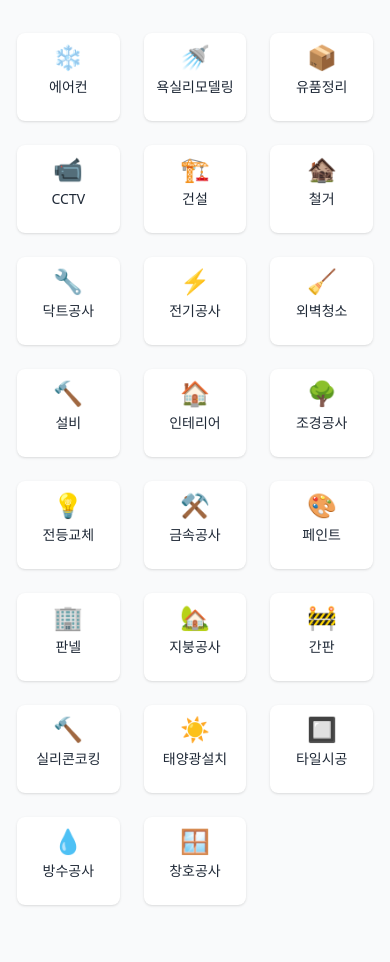
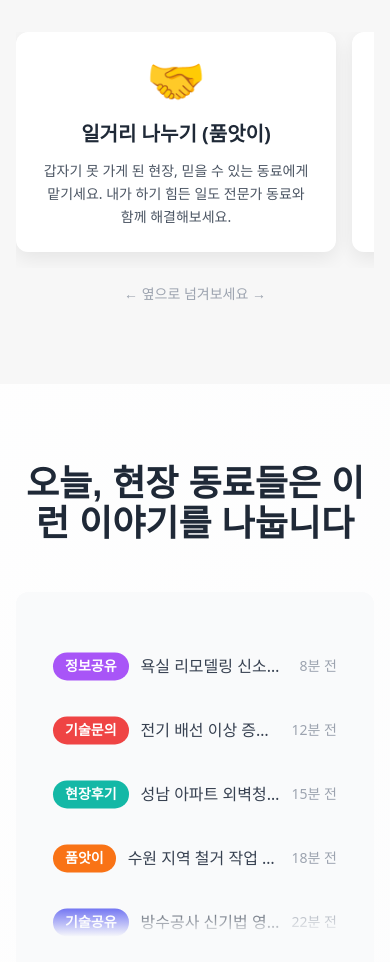
Before and after one commit to stelaive/5proapp, a Next.js app: page /marketplace in a window 390 px wide. Shown: the part 1020-1982 px from the top of the page. Built offline with nearby package versions, Linux system fonts and the light colour scheme; a web font is replaced by a local one.

Commit message:
일거리장터 마무리
변경사항 적용

```diff
--- a/src/app/marketplace/page.tsx
+++ b/src/app/marketplace/page.tsx
@@ -5,6 +5,15 @@ import Navigation from '@/components/Navigation'
 import Footer from '@/components/Footer'
 import FloatingDownload from '@/components/FloatingDownload'
 import { motion } from 'framer-motion'
+
+// 스크롤바 숨기기 스타일 추가
+const scrollbarHideStyle = {
+  msOverflowStyle: 'none',
+  scrollbarWidth: 'none',
+  '&::-webkit-scrollbar': {
+    display: 'none'
+  }
+} as React.CSSProperties
 
 // 업종 데이터
 const industries = [
@@ -104,7 +113,7 @@ export default function Marketplace() {
       <Navigation currentPage="marketplace" />
 
       {/* Hero Section */}
-      <section className="relative pt-24 pb-20 bg-black text-white overflow-hidden min-h-screen flex items-start">
+      <section className="relative pt-24 pb-20 bg-black text-white overflow-hidden min-h-screen flex items-center">
         <div className="absolute inset-0 z-0">
           <Image
             src="/images/일거리장터히어로섹션.gif"
@@ -114,34 +123,40 @@ export default function Marketplace() {
             priority
             unoptimized
           />
-          <div className="absolute inset-0 bg-gradient-to-r from-black/30 to-black/30"></div>
+          <div className="absolute inset-0 bg-gradient-to-r from-black/40 to-black/40"></div>
         </div>
         <motion.div
-          className="container mx-auto px-4 relative z-10 pt-16"
+          className="container mx-auto px-4 relative z-10"
           initial="initial"
           animate="animate"
           variants={staggerContainer}
         >
-          <div className="max-w-4xl">
+          <div className="max-w-4xl text-left md:text-left">
             <motion.h1
-              className="text-5xl md:text-6xl font-bold mb-6 font-jalnan leading-tight text-white"
+              className="text-6xl md:text-8xl font-extrabold mb-6 font-jalnan leading-tight text-white text-center md:text-left"
               variants={fadeInUp}
             >
-              일거리장터<br />
-              <span className="text-3xl md:text-4xl text-white">18개 업종이 모이는<br />현장형 커뮤니티</span>
+              일은 나누고<br />
+              기술은 더하는
             </motion.h1>
             <motion.p
-              className="text-xl md:text-2xl mb-8 text-white"
+              className="text-lg md:text-2xl mb-8 font-medium leading-relaxed text-center md:text-left"
+              style={{ color: '#E0E0E0' }}
               variants={fadeInUp}
             >
-              정보·기술·일거리, 필요한 건 여기서 해결!
+              <span className="block md:hidden">
+                No.1 현장 전문가 커뮤니티,<br />일거리장터
+              </span>
+              <span className="hidden md:block">
+                대한민국 현장 전문가들의 필수 커뮤니티,<br />일거리장터
+              </span>
             </motion.p>
           </div>
         </motion.div>
       </section>
 
-      {/* 업종별 커뮤니티 섹션 */}
-      <section className="py-20 bg-gray-50">
+      {/* 메인 섹션 1: 핵심 기능 허브 */}
+      <section className="py-20" style={{ backgroundColor: '#F7F7F7' }}>
         <div className="container mx-auto px-4">
           <motion.h2
             className="text-4xl font-bold text-center mb-12 font-jalnan text-gray-800"
@@ -149,10 +164,237 @@ export default function Marketplace() {
             whileInView={fadeInUp.animate}
             viewport={{ once: true }}
           >
-            업종별 전문가를 만나보세요!
+            사장님의 일감은 늘고, 고민은 줄어드는 공간
           </motion.h2>
+          {/* 데스크톱: 2열 그리드 */}
           <motion.div
-            className="grid grid-cols-3 gap-2 max-w-3xl mx-auto"
+            className="hidden md:grid md:grid-cols-2 gap-8 max-w-4xl mx-auto"
+            variants={staggerContainer}
+            initial="initial"
+            whileInView="animate"
+            viewport={{ once: true }}
+          >
+            {/* 일거리 나누기 카드 */}
+            <motion.div
+              className="bg-white rounded-xl p-8 text-center cursor-pointer group"
+              style={{ boxShadow: '0 6px 20px rgba(0,0,0,0.08)' }}
+              variants={scaleIn}
+              whileHover={{
+                y: -5,
+                boxShadow: '0 12px 35px rgba(0,0,0,0.15)',
+                transition: { duration: 0.3 }
+              }}
+            >
+              <div className="text-6xl mb-6 text-orange-500 transform group-hover:scale-110 transition-transform duration-300">🤝</div>
+              <h3 className="text-2xl font-bold mb-4 text-gray-800 group-hover:text-orange-500 transition-colors">
+                일거리 나누기 (품앗이)
+              </h3>
+              <p className="text-gray-600 leading-relaxed">
+                갑자기 못 가게 된 현장, 믿을 수 있는 동료에게 맡기세요. 내가 하기 힘든 일도 전문가 동료와 함께 해결해보세요.
+              </p>
+            </motion.div>
+
+            {/* 기술/정보 공유 카드 */}
+            <motion.div
+              className="bg-white rounded-xl p-8 text-center cursor-pointer group"
+              style={{ boxShadow: '0 6px 20px rgba(0,0,0,0.08)' }}
+              variants={scaleIn}
+              whileHover={{
+                y: -5,
+                boxShadow: '0 12px 35px rgba(0,0,0,0.15)',
+                transition: { duration: 0.3 }
+              }}
+            >
+              <div className="text-6xl mb-6 text-orange-500 transform group-hover:scale-110 transition-transform duration-300">💡</div>
+              <h3 className="text-2xl font-bold mb-4 text-gray-800 group-hover:text-orange-500 transition-colors">
+                기술/정보 공유
+              </h3>
+              <p className="text-gray-600 leading-relaxed">
+                현장에서 막혔던 기술 문제, 궁금했던 정보들을 각 분야 전문가 동료들에게 바로 물어보고 명쾌한 답을 얻으세요.
+              </p>
+            </motion.div>
+          </motion.div>
+
+          {/* 모바일: 가로 스와이프 */}
+          <div className="md:hidden max-w-sm mx-auto">
+            <motion.div
+              className="flex overflow-x-auto space-x-4 pb-4 px-4"
+              style={{
+                scrollSnapType: 'x mandatory',
+                ...scrollbarHideStyle
+              }}
+              initial={fadeInUp.initial}
+              whileInView={fadeInUp.animate}
+              viewport={{ once: true }}
+            >
+              {/* 일거리 나누기 카드 */}
+              <motion.div
+                className="bg-white rounded-xl p-6 text-center flex-shrink-0 w-80"
+                style={{
+                  boxShadow: '0 6px 20px rgba(0,0,0,0.08)',
+                  scrollSnapAlign: 'start'
+                }}
+                variants={scaleIn}
+              >
+                <div className="text-5xl mb-4 text-orange-500">🤝</div>
+                <h3 className="text-xl font-bold mb-3 text-gray-800">
+                  일거리 나누기 (품앗이)
+                </h3>
+                <p className="text-gray-600 leading-relaxed text-sm">
+                  갑자기 못 가게 된 현장, 믿을 수 있는 동료에게 맡기세요. 내가 하기 힘든 일도 전문가 동료와 함께 해결해보세요.
+                </p>
+              </motion.div>
+
+              {/* 기술/정보 공유 카드 */}
+              <motion.div
+                className="bg-white rounded-xl p-6 text-center flex-shrink-0 w-80"
+                style={{
+                  boxShadow: '0 6px 20px rgba(0,0,0,0.08)',
+                  scrollSnapAlign: 'start'
+                }}
+                variants={scaleIn}
+              >
+                <div className="text-5xl mb-4 text-orange-500">💡</div>
+                <h3 className="text-xl font-bold mb-3 text-gray-800">
+                  기술/정보 공유
+                </h3>
+                <p className="text-gray-600 leading-relaxed text-sm">
+                  현장에서 막혔던 기술 문제, 궁금했던 정보들을 각 분야 전문가 동료들에게 바로 물어보고 명쾌한 답을 얻으세요.
+                </p>
+              </motion.div>
+            </motion.div>
+
+            {/* 스와이프 힌트 */}
+            <div className="text-center mt-4">
+              <p className="text-gray-400 text-sm">← 옆으로 넘겨보세요 →</p>
+            </div>
+          </div>
+        </div>
+      </section>
+
+      {/* 메인 섹션 2: 실시간 커뮤니티 피드 */}
+      <section className="py-20 bg-white relative overflow-hidden">
+        <div className="absolute inset-0 z-0 opacity-10">
+          <div className="h-full bg-gradient-to-br from-gray-100 to-gray-200"></div>
+        </div>
+        <div className="container mx-auto px-4 relative z-10">
+          <motion.h2
+            className="text-4xl font-bold text-center mb-12 font-jalnan text-gray-800"
+            initial={fadeInUp.initial}
+            whileInView={fadeInUp.animate}
+            viewport={{ once: true }}
+          >
+            오늘, 현장 동료들은 이런 이야기를 나눕니다
+          </motion.h2>
+
+          {/* 뉴스 티커 스타일 게시글 피드 */}
+          <motion.div
+            className="bg-gray-50 rounded-xl p-6 max-w-4xl mx-auto overflow-hidden"
+            initial={fadeInUp.initial}
+            whileInView={fadeInUp.animate}
+            viewport={{ once: true }}
+          >
+            {/* 자동 스크롤 애니메이션 컨테이너 */}
+            <div className="h-80 overflow-hidden relative">
+              <motion.div
+                className="space-y-3"
+                animate={{ y: [0, -400] }}
+                transition={{
+                  duration: 15,
+                  repeat: Infinity,
+                  repeatType: "loop",
+                  ease: "linear"
+                }}
+              >
+                {/* 첫 번째 세트 */}
+                {[
+                  { tag: '스카이 후기', color: 'bg-green-500', text: '군포시 OOO스카이 기사님, 시간 약속 칼이시네요!', time: '방금 전' },
+                  { tag: '긴급 품앗이', color: 'bg-orange-500', text: '내일 오전 안양에서 1톤 스카이 필요하신 분! (마감 임박)', time: '2분 전' },
+                  { tag: '질문답변', color: 'bg-blue-500', text: '이 모델 CCTV 부품 어디서 구하죠? (답변 3개)', time: '5분 전' },
+                  { tag: '정보공유', color: 'bg-purple-500', text: '욕실 리모델링 신소재 정보 공유드려요', time: '8분 전' },
+                  { tag: '기술문의', color: 'bg-red-500', text: '전기 배선 이상 증상, 어떻게 해결하셨나요?', time: '12분 전' },
+                  { tag: '현장후기', color: 'bg-teal-500', text: '성남 아파트 외벽청소 완료! 깨끗하게 잘 됐네요', time: '15분 전' },
+                  { tag: '품앗이', color: 'bg-orange-500', text: '수원 지역 철거 작업 도움 필요합니다', time: '18분 전' },
+                  { tag: '기술공유', color: 'bg-indigo-500', text: '방수공사 신기법 영상 공유합니다', time: '22분 전' }
+                ].map((post, index) => (
+                  <motion.div
+                    key={`first-${index}`}
+                    className="flex items-center space-x-3 p-3 hover:bg-white rounded-lg transition-all cursor-pointer group"
+                    whileHover={{ scale: 1.02 }}
+                    onClick={() => alert('로그인 후 확인하실 수 있습니다')}
+                  >
+                    <span className={`${post.color} text-white px-3 py-1 rounded-full text-sm font-bold whitespace-nowrap`}>
+                      {post.tag}
+                    </span>
+                    <span className="text-gray-700 group-hover:text-orange-500 transition-colors flex-1 truncate">
+                      {post.text}
+                    </span>
+                    <span className="text-gray-400 text-sm whitespace-nowrap">{post.time}</span>
+                  </motion.div>
+                ))}
+
+                {/* 두 번째 세트 (무한 루프를 위한 복사본) */}
+                {[
+                  { tag: '스카이 후기', color: 'bg-green-500', text: '군포시 OOO스카이 기사님, 시간 약속 칼이시네요!', time: '방금 전' },
+                  { tag: '긴급 품앗이', color: 'bg-orange-500', text: '내일 오전 안양에서 1톤 스카이 필요하신 분! (마감 임박)', time: '2분 전' },
+                  { tag: '질문답변', color: 'bg-blue-500', text: '이 모델 CCTV 부품 어디서 구하죠? (답변 3개)', time: '5분 전' },
+                  { tag: '정보공유', color: 'bg-purple-500', text: '욕실 리모델링 신소재 정보 공유드려요', time: '8분 전' },
+                  { tag: '기술문의', color: 'bg-red-500', text: '전기 배선 이상 증상, 어떻게 해결하셨나요?', time: '12분 전' },
+                  { tag: '현장후기', color: 'bg-teal-500', text: '성남 아파트 외벽청소 완료! 깨끗하게 잘 됐네요', time: '15분 전' },
+                  { tag: '품앗이', color: 'bg-orange-500', text: '수원 지역 철거 작업 도움 필요합니다', time: '18분 전' },
+                  { tag: '기술공유', color: 'bg-indigo-500', text: '방수공사 신기법 영상 공유합니다', time: '22분 전' }
+                ].map((post, index) => (
+                  <motion.div
+                    key={`second-${index}`}
+                    className="flex items-center space-x-3 p-3 hover:bg-white rounded-lg transition-all cursor-pointer group"
+                    whileHover={{ scale: 1.02 }}
+                    onClick={() => alert('로그인 후 확인하실 수 있습니다')}
+                  >
+                    <span className={`${post.color} text-white px-3 py-1 rounded-full text-sm font-bold whitespace-nowrap`}>
+                      {post.tag}
+                    </span>
+                    <span className="text-gray-700 group-hover:text-orange-500 transition-colors flex-1 truncate">
+                      {post.text}
+                    </span>
+                    <span className="text-gray-400 text-sm whitespace-nowrap">{post.time}</span>
+                  </motion.div>
+                ))}
+              </motion.div>
+
+              {/* 그라데이션 페이드 효과 */}
+              <div className="absolute top-0 left-0 right-0 h-8 bg-gradient-to-b from-gray-50 to-transparent pointer-events-none"></div>
+              <div className="absolute bottom-0 left-0 right-0 h-8 bg-gradient-to-t from-gray-50 to-transparent pointer-events-none"></div>
+            </div>
+
+            <div className="text-center mt-6 text-gray-500 text-sm">
+              ※ 위 게시글은 예시입니다. 실제 커뮤니티는 앱 출시 후 이용 가능합니다.
+            </div>
+          </motion.div>
+        </div>
+      </section>
+
+      {/* 메인 섹션 3: 업종별 동료 찾기 */}
+      <section className="py-20" style={{ backgroundColor: '#F7F7F7' }}>
+        <div className="container mx-auto px-4">
+          <motion.h2
+            className="text-4xl font-bold text-center mb-6 font-jalnan text-gray-800"
+            initial={fadeInUp.initial}
+            whileInView={fadeInUp.animate}
+            viewport={{ once: true }}
+          >
+            물론, 사장님의 업종 동료도 여기에!
+          </motion.h2>
+          <motion.p
+            className="text-center text-gray-600 mb-12 text-lg"
+            initial={fadeInUp.initial}
+            whileInView={fadeInUp.animate}
+            viewport={{ once: true }}
+          >
+            사장님의 업종을 선택하고 진짜 동료들의 이야기를 들어보세요.
+          </motion.p>
+
+          <motion.div
+            className="grid grid-cols-3 md:grid-cols-6 gap-4 max-w-4xl mx-auto"
             variants={staggerContainer}
             initial="initial"
             whileInView="animate"
@@ -161,196 +403,74 @@ export default function Marketplace() {
             {industries.map((industry, index) => (
               <motion.div
                 key={index}
-                className="bg-white rounded-lg p-2 shadow hover:shadow-md transition-all cursor-pointer group text-center"
+                className="bg-white rounded-lg p-4 text-center cursor-pointer group"
+                style={{ boxShadow: '0 2px 8px rgba(0,0,0,0.05)' }}
                 variants={scaleIn}
-                whileHover={{ scale: 1.05, transition: { duration: 0.2 } }}
+                whileHover={{
+                  y: -2,
+                  scale: 1.05,
+                  transition: { duration: 0.2 }
+                }}
+                onClick={() => alert(`현재 ${industry.name} 전문가 ${Math.floor(Math.random() * 200 + 50)}명이 활동 중입니다`)}
               >
-                <div className="text-2xl mb-1">{industry.icon}</div>
-                <h3 className="text-sm font-medium truncate text-gray-800">{industry.name}</h3>
-                <div className="text-xs text-gray-600 opacity-0 group-hover:opacity-100 transition-opacity">
-                  {industry.posts.toLocaleString()}개
+                <div className="text-3xl mb-2 group-hover:scale-110 transition-transform">
+                  {industry.icon}
                 </div>
+                <h3 className="text-sm font-medium text-gray-800 group-hover:text-orange-500 transition-colors">
+                  {industry.name}
+                </h3>
               </motion.div>
             ))}
           </motion.div>
         </div>
       </section>
 
-      {/* 정보/기술/후기 허브 섹션 */}
-      <section className="py-20 bg-white">
-        <div className="container mx-auto px-4">
+      {/* 푸터 영역 및 최종 CTA */}
+      <section className="py-20 relative overflow-hidden" style={{ backgroundColor: '#1C2A39' }}>
+        {/* 파티클 효과를 위한 배경 */}
+        <div className="absolute inset-0">
+          <div className="absolute top-1/4 left-1/4 w-1 h-1 bg-white opacity-30 rounded-full animate-pulse"></div>
+          <div className="absolute top-1/3 right-1/3 w-1 h-1 bg-white opacity-20 rounded-full animate-pulse" style={{ animationDelay: '1s' }}></div>
+          <div className="absolute bottom-1/4 left-1/3 w-1 h-1 bg-white opacity-25 rounded-full animate-pulse" style={{ animationDelay: '2s' }}></div>
+          <div className="absolute bottom-1/3 right-1/4 w-1 h-1 bg-white opacity-30 rounded-full animate-pulse" style={{ animationDelay: '0.5s' }}></div>
+        </div>
+
+        <div className="container mx-auto px-4 text-center relative z-10">
           <motion.h2
-            className="text-4xl font-bold text-center mb-12 font-jalnan text-gray-800"
+            className="text-4xl md:text-5xl font-bold mb-6 font-jalnan text-white"
             initial={fadeInUp.initial}
             whileInView={fadeInUp.animate}
             viewport={{ once: true }}
           >
-            지식은 나눌수록 커집니다
+            든든한 동료 한 명이,<br />열 개의 장비보다 낫습니다.
           </motion.h2>
-          <motion.div
-            className="text-center mb-8 text-gray-500"
+          <motion.p
+            className="text-lg md:text-xl mb-12 text-gray-300 max-w-3xl mx-auto leading-relaxed"
             initial={fadeInUp.initial}
             whileInView={fadeInUp.animate}
             viewport={{ once: true }}
           >
-            ※ 아래는 예시 게시글입니다. 실제 커뮤니티는 앱 출시 후 이용 가능합니다.
-          </motion.div>
-          <motion.div
-            className="max-w-4xl mx-auto"
-            variants={staggerContainer}
-            initial="initial"
-            whileInView="animate"
-            viewport={{ once: true }}
-          >
-            <div className="flex mb-8 border-b">
-              {boardTabs.map((tab, index) => (
-                <motion.button
-                  key={index}
-                  className="px-6 py-3 font-bold text-lg text-gray-700 hover:text-orange-500 transition-colors"
-                  variants={slideIn}
-                  whileHover={{ scale: 1.05 }}
-                >
-                  {tab.name}
-                </motion.button>
-              ))}
-            </div>
-            <div className="space-y-4">
-              {boardTabs[0].posts.map((post, index) => (
-                <motion.div
-                  key={index}
-                  className="bg-gray-50 rounded-lg p-4 hover:bg-gray-100 transition-colors"
-                  variants={fadeInUp}
-                  whileHover={{ scale: 1.02, transition: { duration: 0.2 } }}
-                >
-                  <h3 className="font-bold mb-2 text-gray-800">{post.title}</h3>
-                  <div className="text-sm text-gray-600">
-                    댓글 {post.comments} · 추천 {post.likes}
-                  </div>
-                </motion.div>
-              ))}
-            </div>
-          </motion.div>
-        </div>
-      </section>
+            지금 바로 '일거리장터'에 가입하고, 필요할 때 일을 맡아줄 동료, 막혔을 때 답을 줄 동료를 만나보세요.<br />
+            혼자 모든 것을 해결해야 했던 현장은 이제 끝입니다.
+          </motion.p>
 
-      {/* 일거리 매칭 섹션 */}
-      <section className="py-20 bg-gray-50">
-        <div className="container mx-auto px-4">
-          <motion.h2
-            className="text-4xl font-bold text-center mb-12 font-jalnan text-gray-800"
+          <motion.button
+            className="bg-orange-500 text-white px-8 py-4 rounded-full text-xl font-bold hover:bg-orange-600 transition-all inline-flex items-center gap-3"
+            whileHover={{
+              scale: 1.05,
+              transition: { duration: 0.2 }
+            }}
+            whileTap={{ scale: 0.95 }}
             initial={fadeInUp.initial}
             whileInView={fadeInUp.animate}
             viewport={{ once: true }}
           >
-            못 가는 현장, 동료에게 넘기세요
-          </motion.h2>
-          <motion.div
-            className="text-center mb-8 text-gray-500"
-            initial={fadeInUp.initial}
-            whileInView={fadeInUp.animate}
-            viewport={{ once: true }}
-          >
-            ※ 아래는 예시 데이터입니다. 실제 일거리는 앱 출시 후 이용 가능합니다.
-          </motion.div>
-          <motion.div
-            className="grid md:grid-cols-2 gap-8 max-w-4xl mx-auto"
-            variants={staggerContainer}
-            initial="initial"
-            whileInView="animate"
-            viewport={{ once: true }}
-          >
-            {urgentJobs.map((job, index) => (
-              <motion.div
-                key={index}
-                className="bg-white rounded-xl p-6 shadow-lg relative"
-                variants={scaleIn}
-                whileHover={{ y: -5, transition: { duration: 0.2 } }}
-              >
-                <div className="absolute top-0 right-0 bg-gray-200 text-gray-600 px-3 py-1 rounded-bl-lg rounded-tr-xl text-sm">
-                  예시
-                </div>
-                <div className="flex justify-between items-start mb-4">
-                  <div>
-                    <motion.span
-                      className="bg-red-500 text-white px-3 py-1 rounded-full text-sm font-bold"
-                      whileHover={{ scale: 1.1 }}
-                    >
-                      급구
-                    </motion.span>
-                    <h3 className="text-xl font-bold mt-2 text-gray-800">{job.type}</h3>
-                  </div>
-                  <div className="text-orange-500 font-bold">
-                    마감 D-{job.deadline}
-                  </div>
-                </div>
-                <div className="space-y-2 text-gray-600">
-                  <p>📍 {job.location}</p>
-                  <p>📅 {job.date}</p>
-                  <p>💰 {job.pay}</p>
-                </div>
-                <motion.button
-                  className="w-full mt-4 bg-gray-500 text-white py-3 rounded-lg font-bold hover:bg-gray-600 transition-colors cursor-not-allowed"
-                  whileHover={{ scale: 1 }}
-                  whileTap={{ scale: 1 }}
-                >
-                  앱 출시 후 이용 가능
-                </motion.button>
-              </motion.div>
-            ))}
-          </motion.div>
-        </div>
-      </section>
+            <span>내 현장 동료 만나러 가입하기</span>
+            <span className="text-2xl">→</span>
+          </motion.button>
 
-      {/* FAQ 섹션 */}
-      <section className="py-20 bg-white">
-        <div className="container mx-auto px-4">
-          <motion.h2
-            className="text-4xl font-bold text-center mb-12 font-jalnan text-gray-800"
-            initial={fadeInUp.initial}
-            whileInView={fadeInUp.animate}
-            viewport={{ once: true }}
-          >
-            가입·글쓰기 3분이면 끝!
-          </motion.h2>
-          <motion.div
-            className="max-w-2xl mx-auto space-y-4"
-            variants={staggerContainer}
-            initial="initial"
-            whileInView="animate"
-            viewport={{ once: true }}
-          >
-            {[
-              { q: '가입은 어떻게 하나요?', a: '앱 설치 후 휴대폰 번호로 간단히 가입할 수 있습니다.' },
-              { q: '글은 누구나 쓸 수 있나요?', a: '네, 가입만 하시면 바로 글을 쓰실 수 있습니다.' },
-              { q: '반장/팀장은 어떻게 되나요?', a: '활동 점수와 평판에 따라 자동으로 선정됩니다.' }
-            ].map((faq, index) => (
-              <motion.div
-                key={index}
-                className="bg-gray-50 rounded-lg p-4"
-                variants={fadeInUp}
-                whileHover={{ scale: 1.02, transition: { duration: 0.2 } }}
-              >
-                <h3 className="font-bold mb-2 text-gray-800">Q. {faq.q}</h3>
-                <p className="text-gray-600">A. {faq.a}</p>
-              </motion.div>
-            ))}
-          </motion.div>
-        </div>
-      </section>
-
-      {/* Footer CTA */}
-      <section className="py-20 bg-gray-900 text-white">
-        <div className="container mx-auto px-4 text-center">
-          <h2 className="text-4xl font-bold mb-8 font-jalnan text-white">
-            현장의 모든 이야기,<br />일거리장터에서!
-          </h2>
-          <div className="flex justify-center gap-4">
-            <button className="bg-white text-black px-6 py-3 rounded-full font-bold hover:bg-gray-100 transition-all">
-              앱 설치하기
-            </button>
-            <button className="bg-transparent text-white px-6 py-3 rounded-full font-bold border-2 border-white hover:bg-white hover:text-black transition-all">
-              문의하기
-            </button>
+          <div className="mt-16 pt-8 border-t border-gray-700 text-gray-500 text-sm">
+            <p>© 2024 일거리장터. All rights reserved.</p>
           </div>
         </div>
       </section>
```
Also changed, not shown: src/components/PlatformSwiper.tsx (+7 -2 lines).
